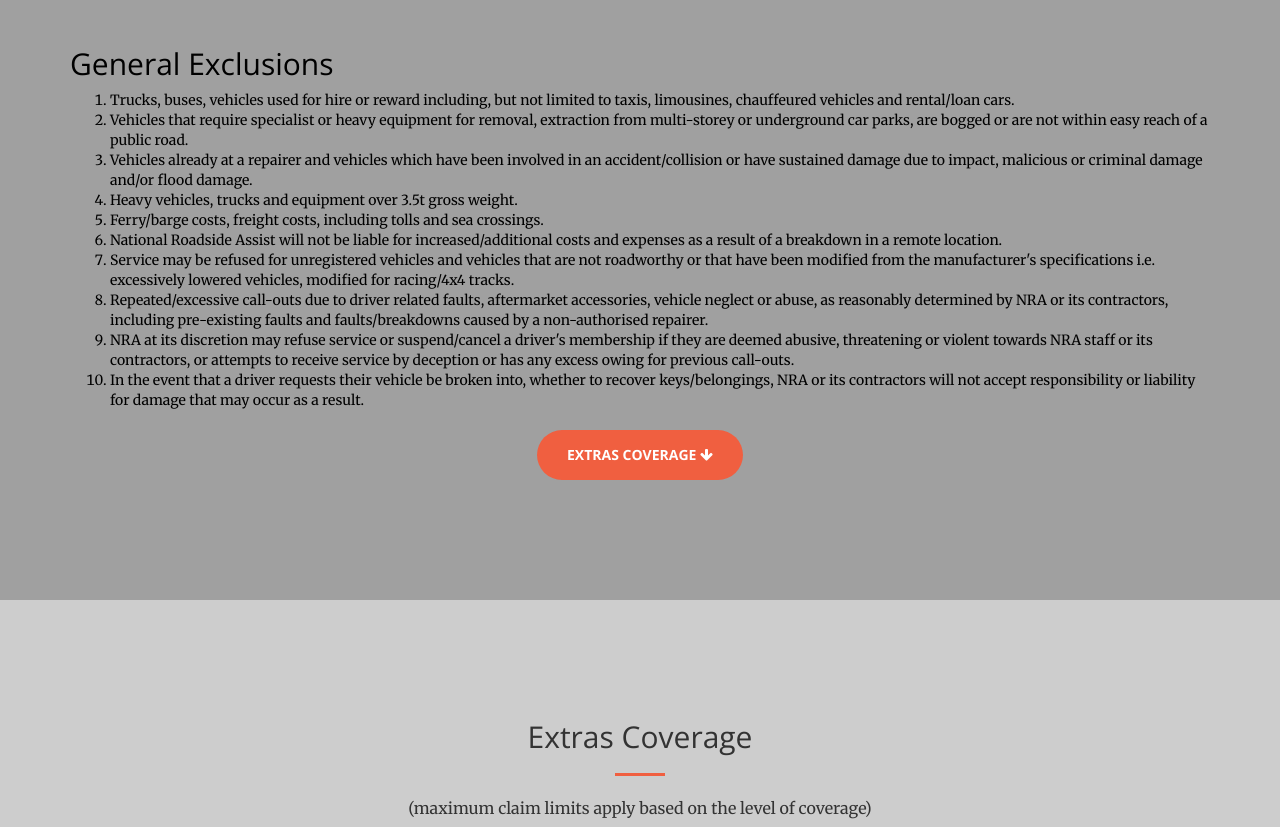
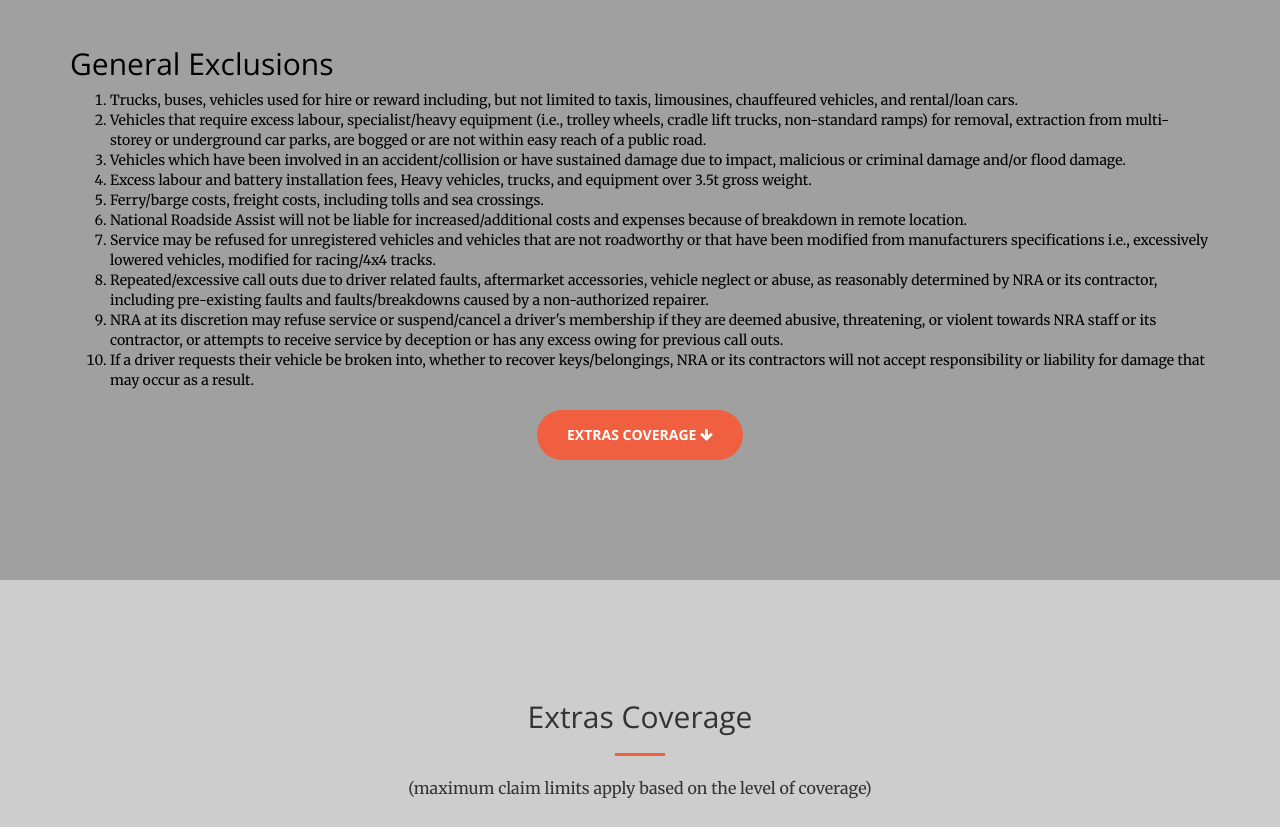
Before and after one commit to LiamElliott-au/HarrierNRATest, a plain HTML site: page index.html in a window 1280 px wide. Shown: the part 2230-3057 px from the top of the page. Drawn offline with nearby package versions, Linux system fonts and the light colour scheme; a web font is replaced by a local one.

Commit message:
updated the General Exclusions
As per email from Ed

```diff
--- a/index.html
+++ b/index.html
@@ -268,16 +268,16 @@
                         <div class="col-lg-12">
                             <h2>General Exclusions</h2>
                             <ol>
-                                <li>Trucks, buses, vehicles used for hire or reward including, but not limited to taxis, limousines, chauffeured vehicles and rental/loan cars.</li>
-                                <li>Vehicles that require specialist or heavy equipment for removal, extraction from multi-storey or underground car parks, are bogged or are not within easy reach of a public road.</li>
-                                <li>Vehicles already at a repairer and vehicles which have been involved in an accident/collision or have sustained damage due to impact, malicious or criminal damage and/or flood damage.</li>
-                                <li>Heavy vehicles, trucks and equipment over 3.5t gross weight.</li>
-                                <li>Ferry/barge costs, freight costs, including tolls and sea crossings.</li>
-                                <li>National Roadside Assist will not be liable for increased/additional costs and expenses as a result of a breakdown in a remote location.</li>
-                                <li>Service may be refused for unregistered vehicles and vehicles that are not roadworthy or that have been modified from the manufacturer's specifications i.e. excessively lowered vehicles, modified for racing/4x4 tracks.</li>
-                                <li>Repeated/excessive call-outs due to driver related faults, aftermarket accessories, vehicle neglect or abuse, as reasonably determined by NRA or its contractors, including pre-existing faults and faults/breakdowns caused by a non-authorised repairer.</li>
-                                <li>NRA at its discretion may refuse service or suspend/cancel a driver's membership if they are deemed abusive, threatening or violent towards NRA staff or its contractors, or attempts to receive service by deception or has any excess owing for previous call-outs.</li>
-                                <li>In the event that a driver requests their vehicle be broken into, whether to recover keys/belongings, NRA or its contractors will not accept responsibility or liability for damage that may occur as a result.</li>
+			    	<li>Trucks, buses, vehicles used for hire or reward including, but not limited to taxis, limousines, chauffeured vehicles, and rental/loan cars.</li>
+				<li>Vehicles that require excess labour, specialist/heavy equipment (i.e., trolley wheels, cradle lift trucks, non-standard ramps) for removal, extraction from multi-storey or underground car parks, are bogged or are not within easy reach of a public road.</li>
+				<li>Vehicles which have been involved in an accident/collision or have sustained damage due to impact, malicious or criminal damage and/or flood damage.</li>
+				<li>Excess labour and battery installation fees, Heavy vehicles, trucks, and equipment over 3.5t gross weight.</li>
+				<li>Ferry/barge costs, freight costs, including tolls and sea crossings.</li>
+				<li>National Roadside Assist will not be liable for increased/additional costs and expenses because of breakdown in remote location.</li>
+				<li>Service may be refused for unregistered vehicles and vehicles that are not roadworthy or that have been modified from manufacturers specifications i.e., excessively lowered vehicles, modified for racing/4x4 tracks.</li>
+				<li>Repeated/excessive call outs due to driver related faults, aftermarket accessories, vehicle neglect or abuse, as reasonably determined by NRA or its contractor, including pre-existing faults and faults/breakdowns caused by a non-authorized repairer.</li>
+				<li>NRA at its discretion may refuse service or suspend/cancel a driver's membership if they are deemed abusive, threatening, or violent towards NRA staff or its contractor, or attempts to receive service by deception or has any excess owing for previous call outs.</li>
+				<li>If a driver requests their vehicle be broken into, whether to recover keys/belongings, NRA or its contractors will not accept responsibility or liability for damage that may occur as a result.</li>
                             </ol>
                         </div>
                     </div>
```
